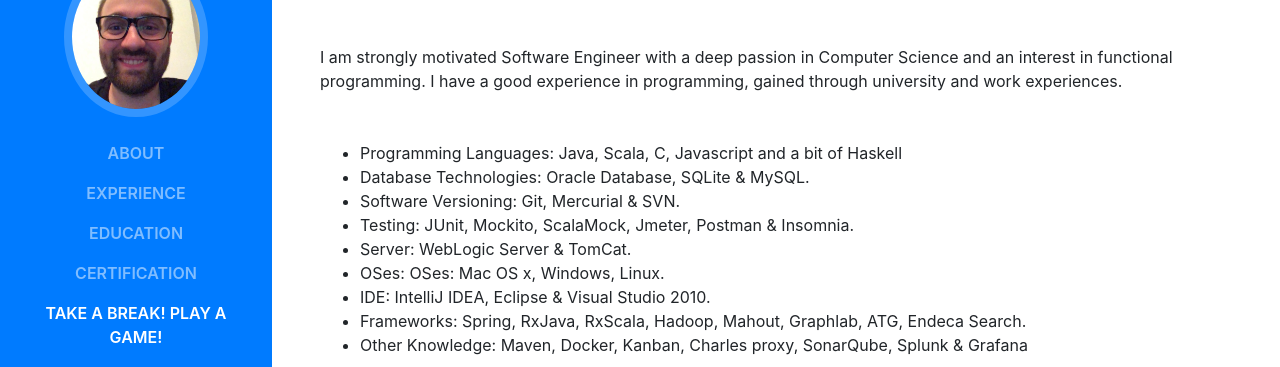
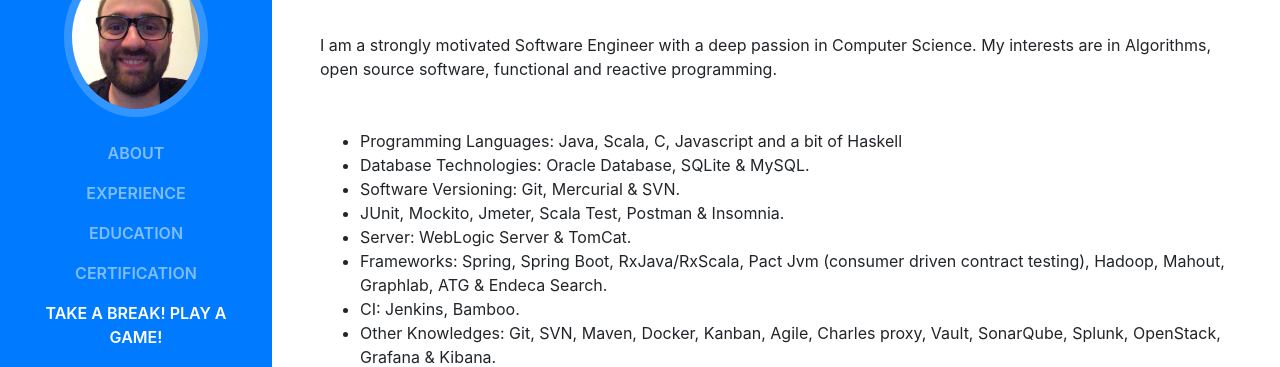
Before and after one commit to luca-filipponi/lucafilipponicom, a website with bundled scripts: page index.html in a window 1280 px wide. Shown: the part 227-594 px from the top of the page. Built offline with nearby package versions, Linux system fonts and the light colour scheme; a web font is replaced by a local one.

Commit message:
updated index

```diff
--- a/index.html
+++ b/index.html
@@ -77,20 +77,16 @@
             <div class="subheading mb-5">London ·
                 <a href="mailto:name@email.com">luca.filipponi89@gmail.com</a>
             </div>
-            <p class="mb-5">I am strongly motivated Software Engineer with a deep passion in Computer Science and an
-                interest in functional programming. I have a good experience in programming, gained through university
-                and work experiences.
+            <p class="mb-5">I am a strongly motivated Software Engineer with a deep passion in Computer Science. My interests are in Algorithms, open source software, functional and reactive programming.
             <ul>
                 <li>Programming Languages: Java, Scala, C, Javascript and a bit of Haskell</li>
                 <li>Database Technologies: Oracle Database, SQLite & MySQL.</li>
                 <li>Software Versioning: Git, Mercurial & SVN.</li>
-                <li>Testing: JUnit, Mockito, ScalaMock, Jmeter, Postman & Insomnia.</li>
+                <li>JUnit, Mockito, Jmeter, Scala Test, Postman & Insomnia.</li>
                 <li>Server: WebLogic Server & TomCat.</li>
-                <li>OSes: OSes: Mac OS x, Windows, Linux.</li>
-                <li>IDE: IntelliJ IDEA, Eclipse & Visual Studio 2010.</li>
-                <li>Frameworks: Spring, RxJava, RxScala, Hadoop, Mahout, Graphlab, ATG, Endeca Search.
-                </li>
-                <li>Other Knowledge: Maven, Docker, Kanban, Charles proxy, SonarQube, Splunk & Grafana</li>
+                <li>Frameworks: Spring, Spring Boot, RxJava/RxScala, Pact Jvm (consumer driven contract testing), Hadoop, Mahout, Graphlab, ATG & Endeca Search.</li>
+                <li>CI: Jenkins, Bamboo.</li>
+                <li>Other Knowledges: Git, SVN, Maven, Docker, Kanban, Agile, Charles proxy, Vault, SonarQube, Splunk, OpenStack, Grafana & Kibana.</li>
             </ul>
             </p>
             <ul class="list-inline list-social-icons mb-0">
```
